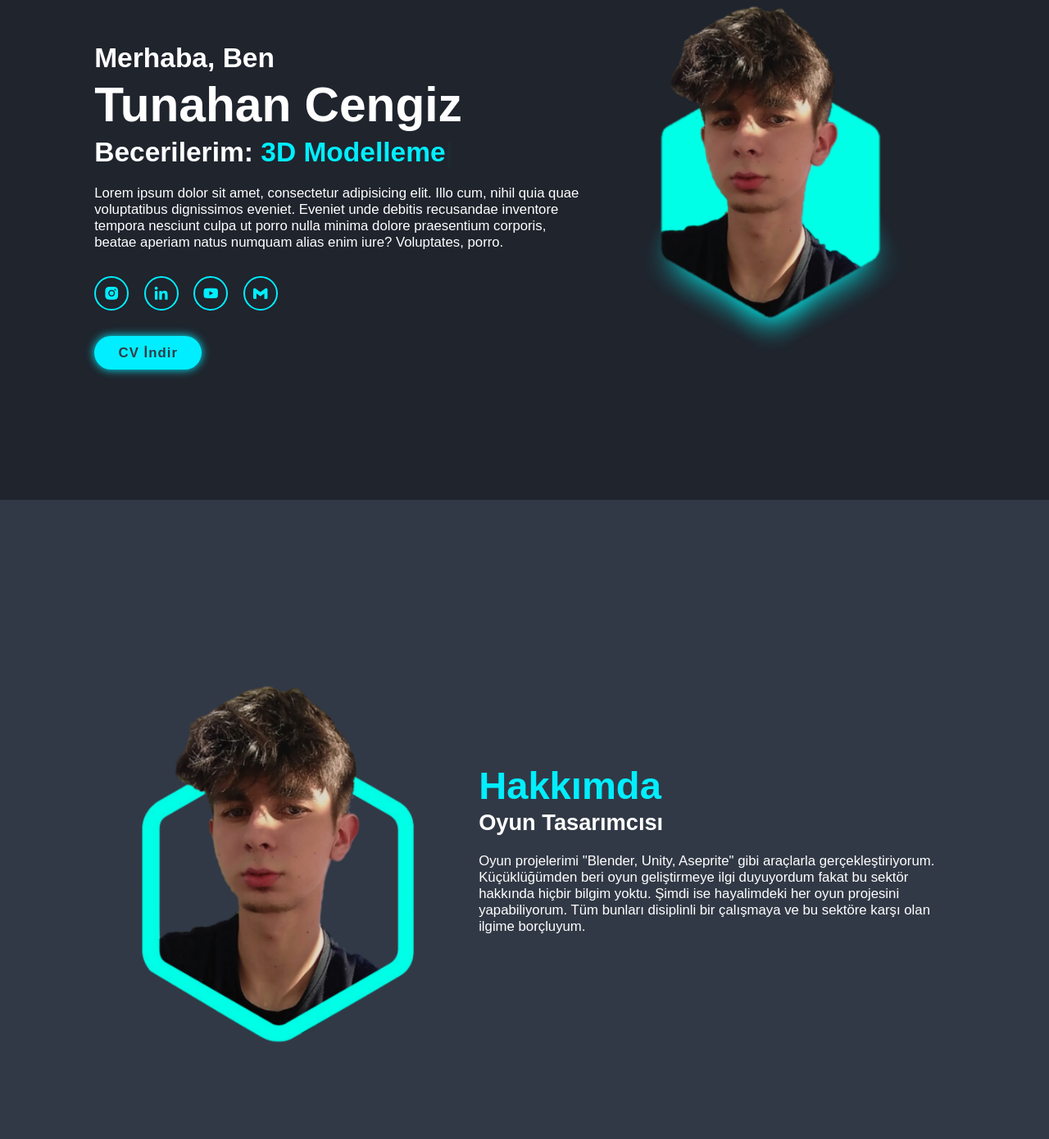
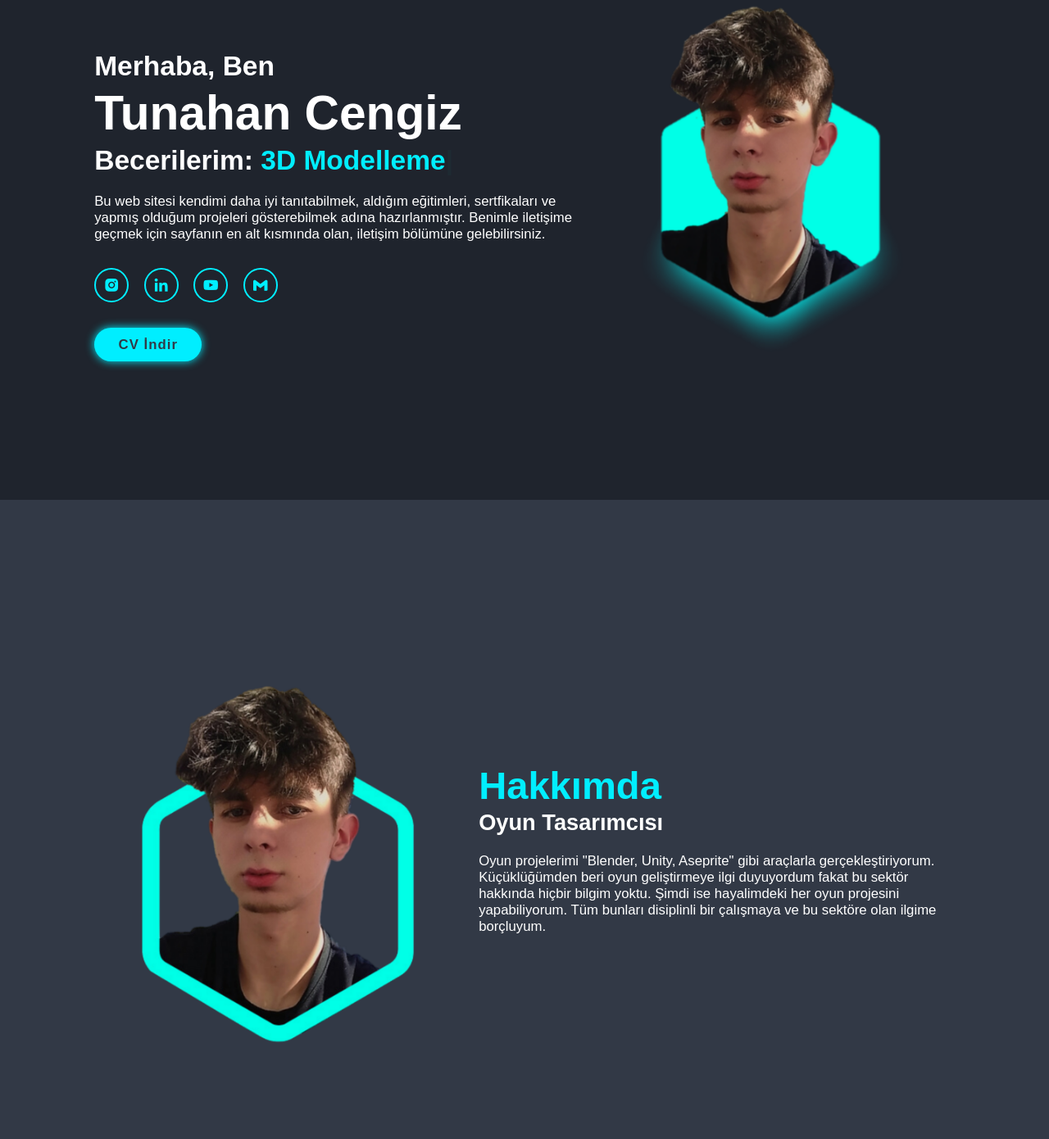
Before and after one commit to tuna-developer/tunahancengiz.github.io, a plain HTML site: page index.html in a window 1280 px wide. Shown: the part 190-1580 px from the top of the page at 82% size. Drawn offline with nearby package versions, Linux system fonts and the light colour scheme.

Commit message:
Update index.html

```diff
--- a/index.html
+++ b/index.html
@@ -42,14 +42,14 @@
             <h3>Merhaba, Ben</h3>
             <h1>Tunahan Cengiz</h1>
             <h3>Becerilerim: <span class="multiple-text" ></span></h3>
-            <p>Lorem ipsum dolor sit amet, consectetur adipisicing elit. Illo cum, nihil quia quae voluptatibus dignissimos eveniet. Eveniet unde debitis recusandae inventore tempora nesciunt culpa ut porro nulla minima dolore praesentium corporis, beatae aperiam natus numquam alias enim iure? Voluptates, porro.</p>
+            <p>Bu web sitesi kendimi daha iyi tanıtabilmek, aldığım eğitimleri, sertfikaları ve yapmış olduğum projeleri gösterebilmek adına hazırlanmıştır. Benimle iletişime geçmek için sayfanın en alt kısmında olan, iletişim bölümüne gelebilirsiniz.</p>
                 <div class="social-media">
                     <a href="https://www.instagram.com/tuna.developer/" target="_blank" rel="noopener"><i class='bx bxl-instagram-alt' ></i></a>
                     <a href="https://www.linkedin.com/in/tunahancengiz/" target="_blank" rel="noopener"><i class='bx bxl-linkedin' ></i></a>
                     <a href="https://www.youtube.com/@tunahancengiz" target="_blank" ><i class='bx bxl-youtube'></i></a>
                     <a href="mailto:tunahancengizyt250@gmail.com" target="_blank" ><i class='bx bxl-gmail' ></i></a>
                 </div>
-                <a href="https://drive.google.com/file/d/1Rk_vVDdbuEFiKUda6YaSjFMnIcu6BUHG/view" target="_blank" rel="noopener" class="btn">CV İndir</a>
+                <a href="https://drive.google.com/file/d/1O9BY1uorOPTP1WiIlIQWQQheH69LEtA0/view?usp=share_link" target="_blank" rel="noopener" class="btn">CV İndir</a>
         </div>              <!-- download='Tunahan Cengiz' -->
         <div class="home-img">
             <img src="Images/MyPhoto/home.png" alt="">
@@ -62,7 +62,7 @@
         <div class="about-content">
             <h2 class="heading"><span>Hakkımda</span></h2>
             <h3>Oyun Tasarımcısı</h3>
-            <p>Oyun projelerimi "Blender, Unity, Aseprite" gibi araçlarla gerçekleştiriyorum. Küçüklüğümden beri oyun geliştirmeye ilgi duyuyordum fakat bu sektör hakkında hiçbir bilgim yoktu. Şimdi ise hayalimdeki her oyun projesini yapabiliyorum. Tüm bunları disiplinli bir çalışmaya ve bu sektöre karşı olan ilgime borçluyum.</p>
+            <p>Oyun projelerimi "Blender, Unity, Aseprite" gibi araçlarla gerçekleştiriyorum. Küçüklüğümden beri oyun geliştirmeye ilgi duyuyordum fakat bu sektör hakkında hiçbir bilgim yoktu. Şimdi ise hayalimdeki her oyun projesini yapabiliyorum. Tüm bunları disiplinli bir çalışmaya ve bu sektöre olan ilgime borçluyum.</p>
 
         </div>
     </section>
@@ -80,7 +80,7 @@
         <div class="services-box">
             <i class='bx bxs-game bx-tada' ></i>
             <h3>Oyun Tasarımcısı</h3>
-            <p>Oyun tasarlamaya olan ilgim gün geçtikçe artmakta. Öğrendiğim yeni bilgiler, çalıştığım şirketler ve bugüne kadar yaptığım tüm projeler beni daha da motive ediyor. Daha önceden "Story Dump" Şirketinde yazılımcı olarak görev aldım ve kendimi daha da geliştirdim.</p>
+            <p>Öğrendiğim yeni bilgiler, çalıştığım şirketler ve bugüne kadar yaptığım tüm projeler beni daha da motive ediyor. Herhangi bir şirkette çalışmadan önce tek başıma oyun yapıyordum. Daha sonradan "Story Dump" Şirketinde yazılımcı olarak görev aldım.</p>
             <a href="https://www.instagram.com/tuna.developer/guide/my-game-project/17944921331509639/?utm_source=ig_web_copy_link&utm_campaign=&utm_medium=" target="_blank" rel="noopener" class="btn">Tasarımlara Göz At</a>
         </div>
 
```
